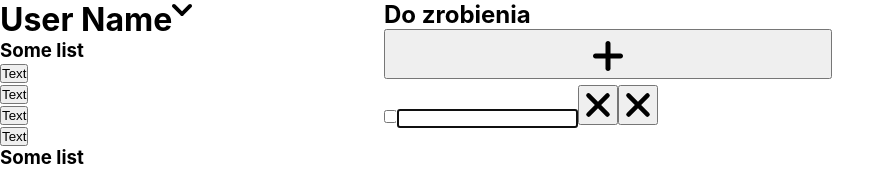
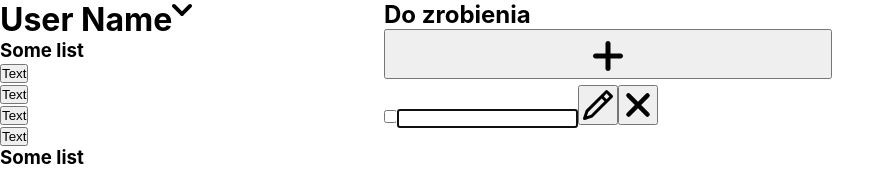
Before and after one commit to KubaK1P/to-do, a React (Create React App) app in the folder to-do-app/: page / in a window 1280 px wide. Both pictures are taken after a click on the button 608 px from the left and 54 px from the top of the page. Shown: the top 169 px of the page, without its empty margins (0-895 px from the left). Built offline with nearby package versions, Linux system fonts and the light colour scheme.

Commit message:
feat: add done

```diff
--- a/to-do-app/src/App.css
+++ b/to-do-app/src/App.css
@@ -43,3 +43,7 @@ main {
   width: 40px;
   height: 40px;
 }
+
+.done span {
+  text-decoration: line-through;
+}
--- a/to-do-app/src/components/ToDoItem.js
+++ b/to-do-app/src/components/ToDoItem.js
@@ -1,10 +1,12 @@
-function ToDoItem({ children, id, onDelete, onEdit}) {
+function ToDoItem({ children, id, onDelete, onEdit, done, onDone}) {
     return (
-        <li>
-            <input type="checkbox"></input>
+        <li className={done ? "done" : ""} >
+            <input type="checkbox"
+                checked={done}
+            onChange={() => onDone(id)}></input>
             {children}
             <button onClick={() => onEdit(id)} className="editButton">
-                <svg viewBox="0 0 1024 1024" xmlns="http://www.w3.org/2000/svg" fill="#000000"><g id="SVGRepo_bgCarrier" strokeWidth="0"></g><g id="SVGRepo_tracerCarrier" strokeLinecap="round" strokeLinejoin="round"></g><g id="SVGRepo_iconCarrier"><path fill="#000000" d="M195.2 195.2a64 64 0 0 1 90.496 0L512 421.504 738.304 195.2a64 64 0 0 1 90.496 90.496L602.496 512 828.8 738.304a64 64 0 0 1-90.496 90.496L512 602.496 285.696 828.8a64 64 0 0 1-90.496-90.496L421.504 512 195.2 285.696a64 64 0 0 1 0-90.496z"></path></g></svg>
+                <svg fill="#000000" viewBox="0 0 24 24" xmlns="http://www.w3.org/2000/svg"><g id="SVGRepo_bgCarrier" strokeWidth="0"></g><g id="SVGRepo_tracerCarrier" strokeLinecap="round" strokeLinejoin="round"></g><g id="SVGRepo_iconCarrier"><path d="M21.707,5.565,18.435,2.293a1,1,0,0,0-1.414,0L3.93,15.384a.991.991,0,0,0-.242.39l-1.636,4.91A1,1,0,0,0,3,22a.987.987,0,0,0,.316-.052l4.91-1.636a.991.991,0,0,0,.39-.242L21.707,6.979A1,1,0,0,0,21.707,5.565ZM7.369,18.489l-2.788.93.93-2.788,8.943-8.944,1.859,1.859ZM17.728,8.132l-1.86-1.86,1.86-1.858,1.858,1.858Z"></path></g></svg>
             </button>
             <button onClick={() => onDelete(id)} className="deleteButton">
                 <svg viewBox="0 0 1024 1024" xmlns="http://www.w3.org/2000/svg" fill="#000000"><g id="SVGRepo_bgCarrier" strokeWidth="0"></g><g id="SVGRepo_tracerCarrier" strokeLinecap="round" strokeLinejoin="round"></g><g id="SVGRepo_iconCarrier"><path fill="#000000" d="M195.2 195.2a64 64 0 0 1 90.496 0L512 421.504 738.304 195.2a64 64 0 0 1 90.496 90.496L602.496 512 828.8 738.304a64 64 0 0 1-90.496 90.496L512 602.496 285.696 828.8a64 64 0 0 1-90.496-90.496L421.504 512 195.2 285.696a64 64 0 0 1 0-90.496z"></path></g></svg>
--- a/to-do-app/src/components/ToDoList.js
+++ b/to-do-app/src/components/ToDoList.js
@@ -7,7 +7,7 @@ function ToDoList() {
 
     const handleClickAdd = () => {
         const newId = Date.now();
-        setToDo(prevToDo => [...prevToDo, { "id": newId, "taskTitle": "" }]);
+        setToDo(prevToDo => [{ "id": newId, "taskTitle": "", "done": false}, ...prevToDo]);
 
         setEditingId(newId);
     }
@@ -35,13 +35,18 @@ function ToDoList() {
         setEditingId(id);
     }
 
+    const handleDone = (id) => {
+        setToDo(toDo.map(task => task.id === id ? {...task, done: !(task.done)} : task )
+        )
+    }
+
     return (
         <div>
             <button className="addNewToDo" onClick={() => handleClickAdd()}><svg viewBox="0 0 20 20" fill="none" xmlns="http://www.w3.org/2000/svg"><g id="SVGRepo_bgCarrier" strokeWidth="0"></g><g id="SVGRepo_tracerCarrier" strokeLinecap="round" strokeLinejoin="round"></g><g id="SVGRepo_iconCarrier"> <path d="M5 11C4.44772 11 4 10.5523 4 10C4 9.44772 4.44772 9 5 9H15C15.5523 9 16 9.44772 16 10C16 10.5523 15.5523 11 15 11H5Z" fill="#000000"></path> <path d="M9 5C9 4.44772 9.44772 4 10 4C10.5523 4 11 4.44772 11 5V15C11 15.5523 10.5523 16 10 16C9.44772 16 9 15.5523 9 15V5Z" fill="#000000"></path> </g></svg></button>
             <ul>
                 {
                     toDo.map((task) => (
-                        <ToDoItem key={task.id} id={task.id} onDelete={handleDelete} onEdit={handleEdit}>
+                        <ToDoItem key={task.id} id={task.id} onDelete={handleDelete} onEdit={handleEdit} done={task.done} onDone={handleDone}>
                             {(editingId === task.id) ? (
                                 <input
                                     autoFocus
```
